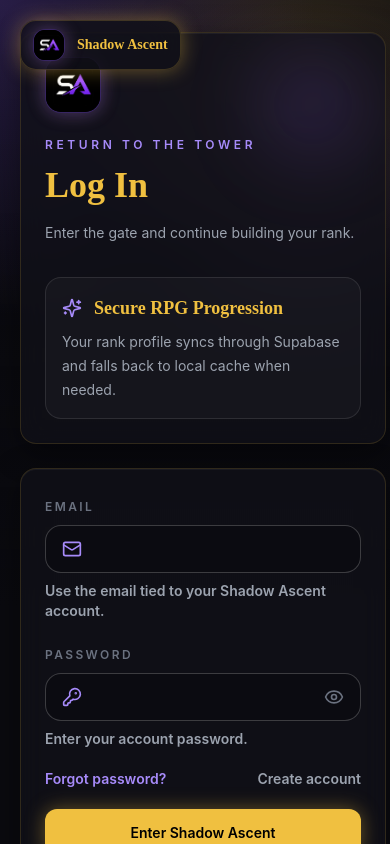
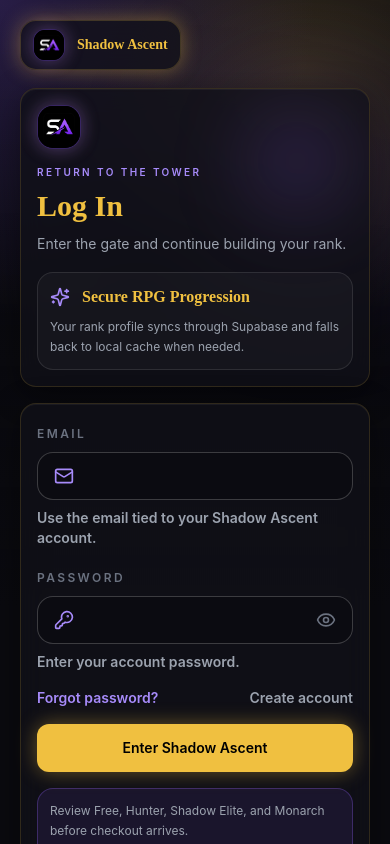
Before and after one commit to Joseph12111/Shadow-Ascent, a React (Vite) app: page /login in a window 390 px wide. Shown: the top 844 px of the page. Built offline with nearby package versions, Linux system fonts and the light colour scheme; no server answers.

Commit message:
Fix login page mobile layout after sign out

```diff
--- a/src/pages/Login.jsx
+++ b/src/pages/Login.jsx
@@ -64,6 +64,21 @@
       navigate(postAuthDestination, { replace: true });
     }
   }, [navigate, postAuthDestination, user?.id]);
+
+  useEffect(() => {
+    try {
+      const pageElements = [globalThis?.document?.documentElement, globalThis?.document?.body];
+      pageElements?.forEach?.((element) => {
+        element?.style?.removeProperty?.('zoom');
+        element?.style?.removeProperty?.('scale');
+        element?.style?.removeProperty?.('transform');
+      });
+      globalThis?.document?.body?.style?.removeProperty?.('overflow');
+      globalThis?.window?.scrollTo?.({ top: 0, left: 0, behavior: 'auto' });
+    } catch {
+      return;
+    }
+  }, []);
 
   useEffect(() => {
     if (authError) {
@@ -139,8 +154,8 @@
   }
 
   return (
-    <AuthPageShell eyebrow="Return to the tower" title="Log In" subtitle="Enter the gate and continue building your rank.">
-      <form className="space-y-5" onSubmit={handleSubmit}>
+    <AuthPageShell compactMobile eyebrow="Return to the tower" title="Log In" subtitle="Enter the gate and continue building your rank.">
+      <form className="space-y-4 sm:space-y-5" onSubmit={handleSubmit}>
         {empty ? (
           <div className="rounded-2xl border border-shadow-gold/30 bg-shadow-gold/10 p-4 text-sm leading-6 text-shadow-textSecondary">
             Authentication is not configured yet. Add your Supabase URL and anon key to the environment to enable login.
@@ -242,29 +257,35 @@
   );
 }
 
-function AuthPageShell({ eyebrow, title, subtitle, children }) {
+function AuthPageShell({ eyebrow, title, subtitle, children, compactMobile = false }) {
+  const sectionClass = compactMobile
+    ? 'mt-14 max-w-[460px] self-start lg:my-auto lg:max-w-5xl lg:self-auto'
+    : 'max-w-5xl';
+  const heroPaddingClass = compactMobile ? 'p-4 sm:p-6 lg:p-8' : 'p-6 sm:p-8';
+  const formPaddingClass = compactMobile ? 'p-4 sm:p-6 lg:p-8' : 'p-6 sm:p-8';
+
   return (
-    <section className="mx-auto grid w-full max-w-5xl gap-6 lg:grid-cols-[0.9fr_1.1fr]">
-      <aside className="glass-card relative overflow-hidden p-6 sm:p-8">
+    <section className={`mx-auto grid w-full gap-4 sm:gap-6 lg:grid-cols-[0.9fr_1.1fr] ${sectionClass}`}>
+      <aside className={`glass-card relative overflow-hidden ${heroPaddingClass}`}>
         <div className="absolute right-6 top-6 h-24 w-24 rounded-full bg-shadow-purple/20 blur-2xl" />
         <div className="relative">
-          <AppLogo className="h-14 w-14" />
-          <p className="mt-6 text-xs font-semibold uppercase tracking-[0.3em] text-shadow-purpleLight">{eyebrow}</p>
-          <h1 className="mt-3 font-heading text-4xl font-bold text-shadow-gold sm:text-5xl">{title}</h1>
-          <p className="mt-4 text-sm leading-6 text-shadow-textSecondary">{subtitle}</p>
-          <div className="mt-8 rounded-2xl border border-white/10 bg-white/[0.03] p-4">
+          <AppLogo className={compactMobile ? 'h-11 w-11 sm:h-14 sm:w-14' : 'h-14 w-14'} />
+          <p className={`${compactMobile ? 'mt-4 text-[10px] tracking-[0.24em] sm:mt-6 sm:text-xs sm:tracking-[0.3em]' : 'mt-6 text-xs tracking-[0.3em]'} font-semibold uppercase text-shadow-purpleLight`}>{eyebrow}</p>
+          <h1 className={`${compactMobile ? 'mt-2 text-3xl sm:mt-3 sm:text-4xl lg:text-5xl' : 'mt-3 text-4xl sm:text-5xl'} font-heading font-bold text-shadow-gold`}>{title}</h1>
+          <p className={`${compactMobile ? 'mt-2' : 'mt-4'} text-sm leading-6 text-shadow-textSecondary`}>{subtitle}</p>
+          <div className={`${compactMobile ? 'mt-4 p-3 sm:mt-6 sm:p-4 lg:mt-8' : 'mt-8 p-4'} rounded-2xl border border-white/10 bg-white/[0.03]`}>
             <div className="flex items-center gap-3">
               <Sparkles className="h-5 w-5 text-shadow-purpleLight" aria-hidden="true" />
-              <p className="font-heading text-lg font-bold text-shadow-gold">Secure RPG Progression</p>
+              <p className={`${compactMobile ? 'text-base sm:text-lg' : 'text-lg'} font-heading font-bold text-shadow-gold`}>Secure RPG Progression</p>
             </div>
-            <p className="mt-2 text-sm leading-6 text-shadow-textSecondary">Your rank profile syncs through Supabase and falls back to local cache when needed.</p>
+            <p className={`${compactMobile ? 'text-xs leading-5 sm:text-sm sm:leading-6' : 'text-sm leading-6'} mt-2 text-shadow-textSecondary`}>Your rank profile syncs through Supabase and falls back to local cache when needed.</p>
           </div>
         </div>
       </aside>
 
-      <div className="glass-card p-6 sm:p-8">
+      <div className={`glass-card ${formPaddingClass}`}>
         {children}
-        <div className="mt-6 rounded-2xl border border-shadow-purple/30 bg-shadow-purple/10 p-4 text-sm leading-6 text-shadow-textSecondary">
+        <div className={`${compactMobile ? 'mt-4 p-3 text-xs leading-5 sm:mt-6 sm:p-4 sm:text-sm sm:leading-6' : 'mt-6 p-4 text-sm leading-6'} rounded-2xl border border-shadow-purple/30 bg-shadow-purple/10 text-shadow-textSecondary`}>
           <div className="flex flex-col gap-3 sm:flex-row sm:items-center sm:justify-between">
             <span>Review Free, Hunter, Shadow Elite, and Monarch before checkout arrives.</span>
             <Link className="shrink-0 font-semibold text-shadow-gold transition hover:text-shadow-purpleLight" to="/subscription">
```
